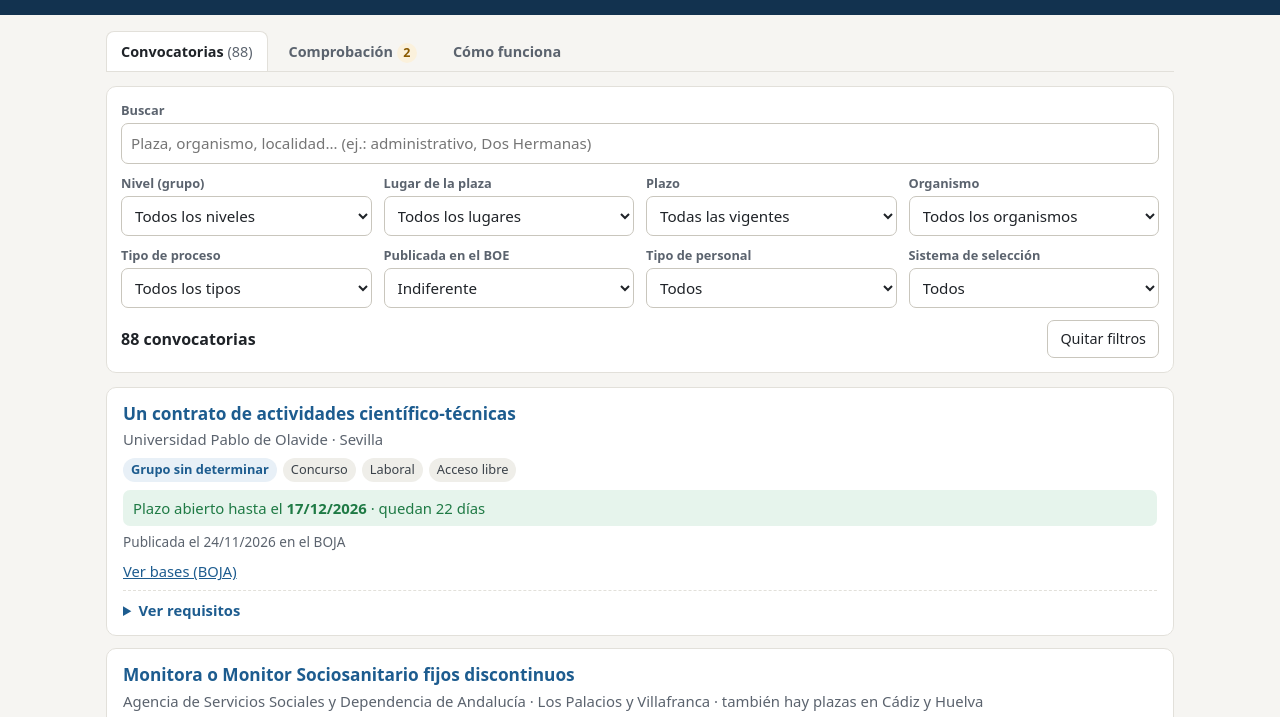
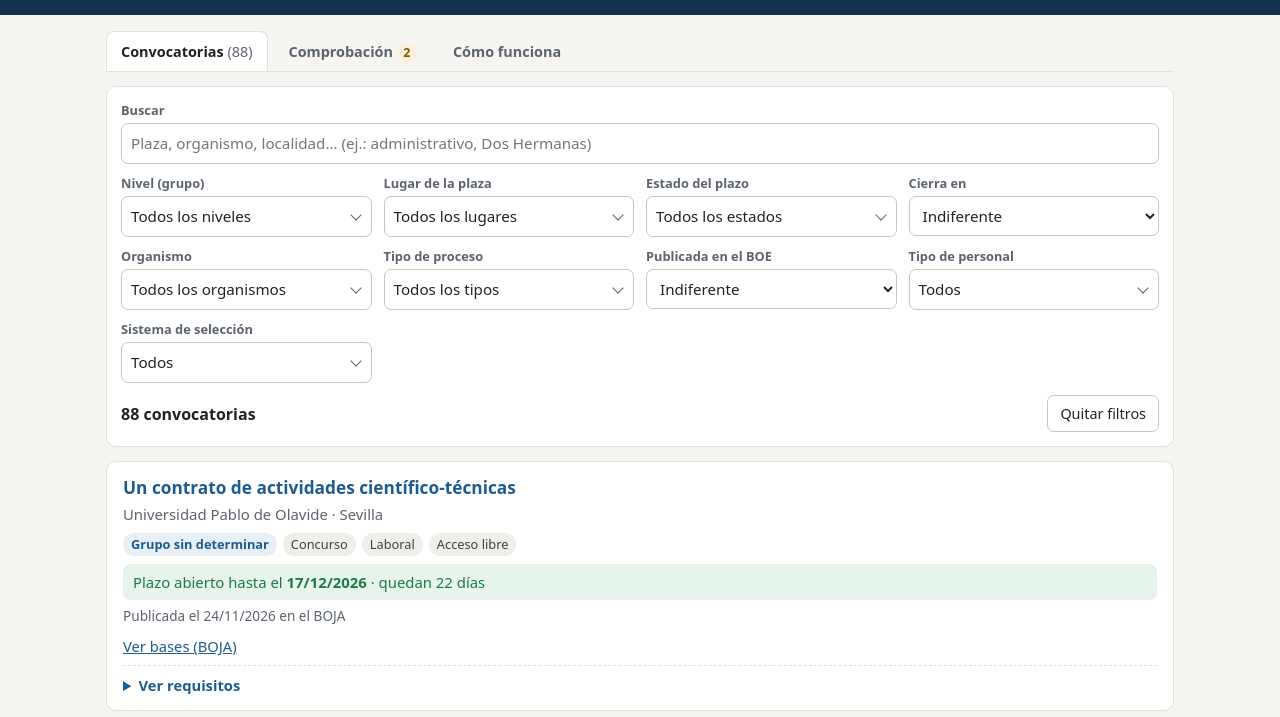
Before and after one commit to 10pablosc/oposiciones, a plain HTML site: page docs/index.html in a window 1280 px wide. Shown: the part 81-798 px from the top of the page. Drawn offline with Linux system fonts and the light colour scheme.

Commit message:
Filtros de varias opciones con casillas; el plazo se separa en «Estado del plazo» y «Cierra en»
Co-Authored-By: Claude Opus 5.5 <noreply@anthropic.com>
Claude-Session: https://claude.ai/code/session_01HFFP5GvLVWqPcBEBjfk3yy

```diff
--- a/docs/index.html
+++ b/docs/index.html
@@ -25,6 +25,23 @@
   .filtros label { display: block; font-size: .8rem; font-weight: 600; color: var(--suave); margin-bottom: 3px; }
   .filtros select, .filtros input { width: 100%; padding: 8px 9px; font: inherit; font-size: .95rem; border: 1px solid #c9c6bd; border-radius: 7px; background: #fff; color: var(--texto); }
   .filtros .busca { grid-column: 1 / -1; }
+  .filtros .etiqueta { display: block; font-size: .8rem; font-weight: 600; color: var(--suave); margin-bottom: 3px; }
+  .multi { position: relative; }
+  .multi-boton { width: 100%; text-align: left; padding: 8px 28px 8px 9px; font-size: .95rem; border: 1px solid #c9c6bd; border-radius: 7px;
+    background: #fff; white-space: nowrap; overflow: hidden; text-overflow: ellipsis; }
+  .multi::after { content: ""; position: absolute; right: 12px; top: 15px; width: 7px; height: 7px; border-right: 1.6px solid #5b636e;
+    border-bottom: 1.6px solid #5b636e; transform: rotate(45deg); pointer-events: none; }
+  .multi-boton.activo { border-color: var(--acento); background-color: var(--acento-suave); }
+  .multi-panel { position: absolute; z-index: 20; left: 0; right: 0; min-width: 230px; margin-top: 4px; background: #fff; border: 1px solid #c9c6bd;
+    border-radius: 8px; box-shadow: 0 6px 20px rgba(0,0,0,.12); padding: 8px; }
+  .multi-acciones { display: flex; gap: 6px; padding-bottom: 6px; margin-bottom: 4px; border-bottom: 1px solid var(--linea); }
+  .multi-acciones button { padding: 4px 10px; font-size: .82rem; }
+  .multi-opciones { max-height: 260px; overflow-y: auto; }
+  .multi-opciones label { display: flex; align-items: flex-start; gap: 8px; font-size: .9rem; font-weight: 400; color: var(--texto); padding: 5px 4px;
+    margin: 0; border-radius: 5px; cursor: pointer; }
+  .multi-opciones label:hover { background: var(--gris-suave); }
+  .multi-opciones input { width: auto; margin: 3px 0 0; }
+  .multi-opciones .n { color: var(--suave); }
   .barra { display: flex; flex-wrap: wrap; align-items: center; justify-content: space-between; gap: 8px; margin: 12px 0 0; }
   .barra .cuenta { font-weight: 600; }
   button { font: inherit; font-size: .9rem; padding: 7px 12px; border-radius: 7px; border: 1px solid #c9c6bd; background: #fff; cursor: pointer; color: var(--texto); }
@@ -101,23 +118,21 @@
     <div class="fila">
       <div class="busca"><label for="f-texto">Buscar</label>
         <input id="f-texto" type="search" placeholder="Plaza, organismo, localidad… (ej.: administrativo, Dos Hermanas)"></div>
-      <div><label for="f-grupo">Nivel (grupo)</label><select id="f-grupo"></select></div>
-      <div><label for="f-localidad">Lugar de la plaza</label><select id="f-localidad"></select></div>
-      <div><label for="f-plazo">Plazo</label><select id="f-plazo">
-        <option value="">Todas las vigentes</option>
-        <option value="abierto">Plazo abierto ahora</option>
-        <option value="7">Cierra en 7 días o menos</option>
-        <option value="15">Cierra en 15 días o menos</option>
-        <option value="30">Cierra en 30 días o menos</option>
-        <option value="pendiente">Plazo pendiente de apertura</option>
-        <option value="sin_determinar">Plazo sin determinar</option>
+      <div><span class="etiqueta" id="l-grupo">Nivel (grupo)</span><div id="f-grupo"></div></div>
+      <div><span class="etiqueta" id="l-localidad">Lugar de la plaza</span><div id="f-localidad"></div></div>
+      <div><span class="etiqueta" id="l-estado">Estado del plazo</span><div id="f-estado"></div></div>
+      <div><label for="f-cierra">Cierra en</label><select id="f-cierra">
+        <option value="">Indiferente</option>
+        <option value="7">7 días o menos</option>
+        <option value="15">15 días o menos</option>
+        <option value="30">30 días o menos</option>
       </select></div>
-      <div class="extra"><label for="f-org">Organismo</label><select id="f-org"></select></div>
-      <div class="extra"><label for="f-tipo">Tipo de proceso</label><select id="f-tipo"></select></div>
+      <div class="extra"><span class="etiqueta" id="l-org">Organismo</span><div id="f-org"></div></div>
+      <div class="extra"><span class="etiqueta" id="l-tipo">Tipo de proceso</span><div id="f-tipo"></div></div>
       <div class="extra"><label for="f-boe">Publicada en el BOE</label><select id="f-boe">
         <option value="">Indiferente</option><option value="si">Sí</option><option value="no">No (aún no)</option></select></div>
-      <div class="extra"><label for="f-personal">Tipo de personal</label><select id="f-personal"></select></div>
-      <div class="extra"><label for="f-sistema">Sistema de selección</label><select id="f-sistema"></select></div>
+      <div class="extra"><span class="etiqueta" id="l-personal">Tipo de personal</span><div id="f-personal"></div></div>
+      <div class="extra"><span class="etiqueta" id="l-sistema">Sistema de selección</span><div id="f-sistema"></div></div>
     </div>
     <div class="barra">
       <span class="cuenta" id="cuenta"></span>
@@ -177,8 +192,10 @@
       </ul>
 
       <h2>Cómo buscar</h2>
-      <p>Escribe en «Buscar» cualquier palabra (plaza, organismo, municipio…) y combina los filtros de nivel, lugar, plazo, organismo, tipo de proceso, publicación en el BOE,
-      tipo de personal y sistema de selección. «Quitar filtros» vuelve a mostrar todo.</p>
+      <p>Escribe en «Buscar» cualquier palabra (plaza, organismo, municipio…) y combina los filtros. En nivel, lugar, estado del plazo, organismo, tipo de proceso,
+      tipo de personal y sistema de selección puedes marcar varias opciones a la vez: por ejemplo, pulsa «Todos» en el nivel y desmarca C2 para ver todos los niveles menos ese.
+      Dentro de un mismo filtro las opciones se suman y entre filtros distintos se cruzan. «Cierra en» muestra las que tienen el plazo abierto y terminan en esos días.
+      «Quitar filtros» vuelve a mostrar todo.</p>
 
       <h2>La pestaña Comprobación</h2>
       <ul>
@@ -210,8 +227,8 @@
   var HOY = new Date();
   HOY.setHours(0, 0, 0, 0);
   var $ = function (id) { return document.getElementById(id); };
-  var F = { texto: $("f-texto"), grupo: $("f-grupo"), localidad: $("f-localidad"), plazo: $("f-plazo"), org: $("f-org"),
-            tipo: $("f-tipo"), boe: $("f-boe"), personal: $("f-personal"), sistema: $("f-sistema") };
+  var F = { texto: $("f-texto"), cierra: $("f-cierra"), boe: $("f-boe") };
+  var M = {};   // filtros de varias opciones
   var ORDEN_GRUPO = ["A1", "A2", "B", "C1", "C2", "AP", "Sin determinar"];
 
   function esc(s) {
@@ -232,14 +249,71 @@
   }
   function sinTildes(s) { return String(s || "").normalize("NFD").replace(/[̀-ͯ]/g, "").toLowerCase(); }
 
-  function opciones(sel, valores, todas, orden) {
-    var vistos = {};
-    valores.forEach(function (v) { if (v) vistos[v] = (vistos[v] || 0) + 1; });
-    var lista = Object.keys(vistos);
-    if (orden) lista.sort(orden); else lista.sort(function (a, b) { return a.localeCompare(b, "es"); });
-    sel.innerHTML = '<option value="">' + esc(todas) + "</option>" + lista.map(function (v) {
-      return '<option value="' + esc(v) + '">' + esc(v) + " (" + vistos[v] + ")</option>";
-    }).join("");
+  // Filtro desplegable con casillas: se pueden marcar varias opciones. Sin ninguna marcada (o con todas) no filtra.
+  function crearMulti(id, todas, unidad) {
+    var raiz = $(id), sel = {}, valores = [], etiquetas = {};
+    raiz.className = "multi";
+    raiz.innerHTML = '<button type="button" class="multi-boton" aria-expanded="false" aria-labelledby="l-' + id.slice(2) + ' ' + id + '-txt">' +
+      '<span id="' + id + '-txt"></span></button>' +
+      '<div class="multi-panel" hidden><div class="multi-acciones"><button type="button" data-acc="todos">Todos</button>' +
+      '<button type="button" data-acc="ninguno">Ninguno</button></div><div class="multi-opciones" role="group"></div></div>';
+    var boton = raiz.querySelector(".multi-boton"), texto = raiz.querySelector("#" + id + "-txt");
+    var panel = raiz.querySelector(".multi-panel"), caja = raiz.querySelector(".multi-opciones");
+    var obj = {
+      alCambiar: function () {},
+      marcados: function () { return valores.filter(function (v) { return sel[v]; }); },
+      activo: function () { var m = obj.marcados().length; return m > 0 && m < valores.length; },
+      pasa: function (v) { return !obj.activo() || !!sel[v]; },
+      limpiar: function () { sel = {}; sincroniza(); },
+      cerrar: function () { panel.hidden = true; boton.setAttribute("aria-expanded", "false"); },
+      poner: function (cuentas, orden, nombres) {
+        valores = Object.keys(cuentas);
+        if (orden) valores.sort(orden); else valores.sort(function (a, b) { return a.localeCompare(b, "es"); });
+        etiquetas = nombres || {};
+        var nuevo = {};
+        valores.forEach(function (v) { if (sel[v]) nuevo[v] = true; });
+        sel = nuevo;
+        caja.innerHTML = valores.map(function (v, i) {
+          return '<label><input type="checkbox" data-i="' + i + '"><span>' + esc(etiquetas[v] || v) + ' <span class="n">(' + cuentas[v] + ")</span></span></label>";
+        }).join("");
+        sincroniza();
+      }
+    };
+    function sincroniza() {
+      Array.prototype.forEach.call(caja.querySelectorAll("input"), function (c) { c.checked = !!sel[valores[+c.getAttribute("data-i")]]; });
+      var m = obj.marcados();
+      var nom = function (v) { return etiquetas[v] || v; };
+      texto.textContent = !obj.activo() ? todas : (m.length <= 2 ? m.map(nom).join(", ") : m.length + " de " + valores.length + " " + unidad);
+      boton.classList.toggle("activo", obj.activo());
+      boton.title = obj.activo() ? m.map(nom).join(", ") : "";
+    }
+    boton.addEventListener("click", function () {
+      var abrir = panel.hidden;
+      Object.keys(M).forEach(function (k) { M[k].cerrar(); });
+      panel.hidden = !abrir;
+      boton.setAttribute("aria-expanded", String(abrir));
+    });
+    caja.addEventListener("change", function (ev) {
+      var v = valores[+ev.target.getAttribute("data-i")];
+      if (ev.target.checked) sel[v] = true; else delete sel[v];
+      sincroniza();
+      obj.alCambiar();
+    });
+    panel.querySelector(".multi-acciones").addEventListener("click", function (ev) {
+      var acc = ev.target.getAttribute("data-acc");
+      if (!acc) return;
+      sel = {};
+      if (acc === "todos") valores.forEach(function (v) { sel[v] = true; });
+      sincroniza();
+      obj.alCambiar();
+    });
+    return obj;
+  }
+
+  function cuenta(valores) {
+    var c = {};
+    valores.forEach(function (v) { if (v) c[v] = (c[v] || 0) + 1; });
+    return c;
   }
 
   function lugarDe(c) {
@@ -248,35 +322,38 @@
     return c.localidad;
   }
 
+  function estadoDe(c) { return c.estado.indexOf("pendiente") === 0 ? "pendiente" : c.estado; }
+
   function preparaFiltros() {
-    opciones(F.grupo, DATOS.map(function (c) { return c.grupo; }), "Todos los niveles", function (a, b) {
+    M.grupo.poner(cuenta(DATOS.map(function (c) { return c.grupo; })), function (a, b) {
       var ia = ORDEN_GRUPO.indexOf(a), ib = ORDEN_GRUPO.indexOf(b);
       return (ia < 0 ? 50 : ia) - (ib < 0 ? 50 : ib) || a.localeCompare(b, "es");
     });
-    opciones(F.localidad, DATOS.map(lugarDe), "Todos los lugares", function (a, b) {
+    M.localidad.poner(cuenta(DATOS.map(lugarDe)), function (a, b) {
       var pa = /^(Toda|Andalucía)/.test(a) ? 0 : 1, pb = /^(Toda|Andalucía)/.test(b) ? 0 : 1;
       return pa - pb || a.localeCompare(b, "es");
     });
-    opciones(F.org, DATOS.map(function (c) { return c.tipo_organismo; }), "Todos los organismos");
-    opciones(F.tipo, DATOS.map(function (c) { return c.tipo; }), "Todos los tipos");
-    opciones(F.personal, DATOS.map(function (c) { return c.personal; }), "Todos");
-    opciones(F.sistema, DATOS.map(function (c) { return c.sistema; }), "Todos");
+    var ORDEN_ESTADO = ["abierto", "pendiente", "sin_determinar"];
+    M.estado.poner(cuenta(DATOS.map(estadoDe)), function (a, b) { return ORDEN_ESTADO.indexOf(a) - ORDEN_ESTADO.indexOf(b); },
+      { abierto: "Plazo abierto ahora", pendiente: "Pendiente de apertura", sin_determinar: "Sin determinar" });
+    M.org.poner(cuenta(DATOS.map(function (c) { return c.tipo_organismo; })));
+    M.tipo.poner(cuenta(DATOS.map(function (c) { return c.tipo; })));
+    M.personal.poner(cuenta(DATOS.map(function (c) { return c.personal; })));
+    M.sistema.poner(cuenta(DATOS.map(function (c) { return c.sistema; })));
   }
 
   function pasa(c) {
-    if (F.grupo.value && c.grupo !== F.grupo.value) return false;
-    if (F.localidad.value && lugarDe(c) !== F.localidad.value) return false;
-    if (F.org.value && c.tipo_organismo !== F.org.value) return false;
-    if (F.tipo.value && c.tipo !== F.tipo.value) return false;
-    if (F.personal.value && c.personal !== F.personal.value) return false;
-    if (F.sistema.value && c.sistema !== F.sistema.value) return false;
+    if (!M.grupo.pasa(c.grupo) || !M.localidad.pasa(lugarDe(c)) || !M.estado.pasa(estadoDe(c)) || !M.org.pasa(c.tipo_organismo) ||
+        !M.tipo.pasa(c.tipo) || !M.personal.pasa(c.personal) || !M.sistema.pasa(c.sistema)) return false;
     if (F.boe.value === "si" && !c.en_boe) return false;
     if (F.boe.value === "no" && c.en_boe) return false;
-    var p = F.plazo.value;
-    if (p === "abierto" && c.estado !== "abierto") return false;
-    if (p === "pendiente" && c.estado.indexOf("pendiente") !== 0) return false;
-    if (p === "sin_determinar" && c.estado !== "sin_determinar") return false;
-    if (/^\d+$/.test(p) && !(c.estado === "abierto" && c.fin_plazo && diasHasta(c.fin_plazo) <= +p)) return false;
+    var d = F.cierra.value;
+    if (d) {
+      if (c.estado !== "abierto" || !c.fin_plazo) return false;
+      var quedan = diasHasta(c.fin_plazo);
+      if (quedan < 0 && c.fin_plazo_max) quedan = diasHasta(c.fin_plazo_max);
+      if (quedan < 0 || quedan > +d) return false;
+    }
     var q = sinTildes(F.texto.value).trim();
     if (q) {
       var heno = sinTildes([c.denominacion, c.titulo_oficial, c.organismo, c.localidad, c.lugares_texto, c.grupo, c.titulacion].join(" "));
@@ -447,9 +524,24 @@
     });
   }
 
+  M.grupo = crearMulti("f-grupo", "Todos los niveles", "niveles");
+  M.localidad = crearMulti("f-localidad", "Todos los lugares", "lugares");
+  M.estado = crearMulti("f-estado", "Todos los estados", "estados");
+  M.org = crearMulti("f-org", "Todos los organismos", "organismos");
+  M.tipo = crearMulti("f-tipo", "Todos los tipos", "tipos");
+  M.personal = crearMulti("f-personal", "Todos", "tipos");
+  M.sistema = crearMulti("f-sistema", "Todos", "sistemas");
+  Object.keys(M).forEach(function (k) { M[k].alCambiar = pinta; });
+  document.addEventListener("click", function (ev) {
+    if (!ev.target.closest || !ev.target.closest(".multi")) Object.keys(M).forEach(function (k) { M[k].cerrar(); });
+  });
+  document.addEventListener("keydown", function (ev) {
+    if (ev.key === "Escape") Object.keys(M).forEach(function (k) { M[k].cerrar(); });
+  });
   Object.keys(F).forEach(function (k) { F[k].addEventListener(k === "texto" ? "input" : "change", pinta); });
   $("limpiar").addEventListener("click", function () {
     Object.keys(F).forEach(function (k) { F[k].value = ""; });
+    Object.keys(M).forEach(function (k) { M[k].limpiar(); });
     pinta();
   });
   $("mostrarFiltros").addEventListener("click", function () {
```
